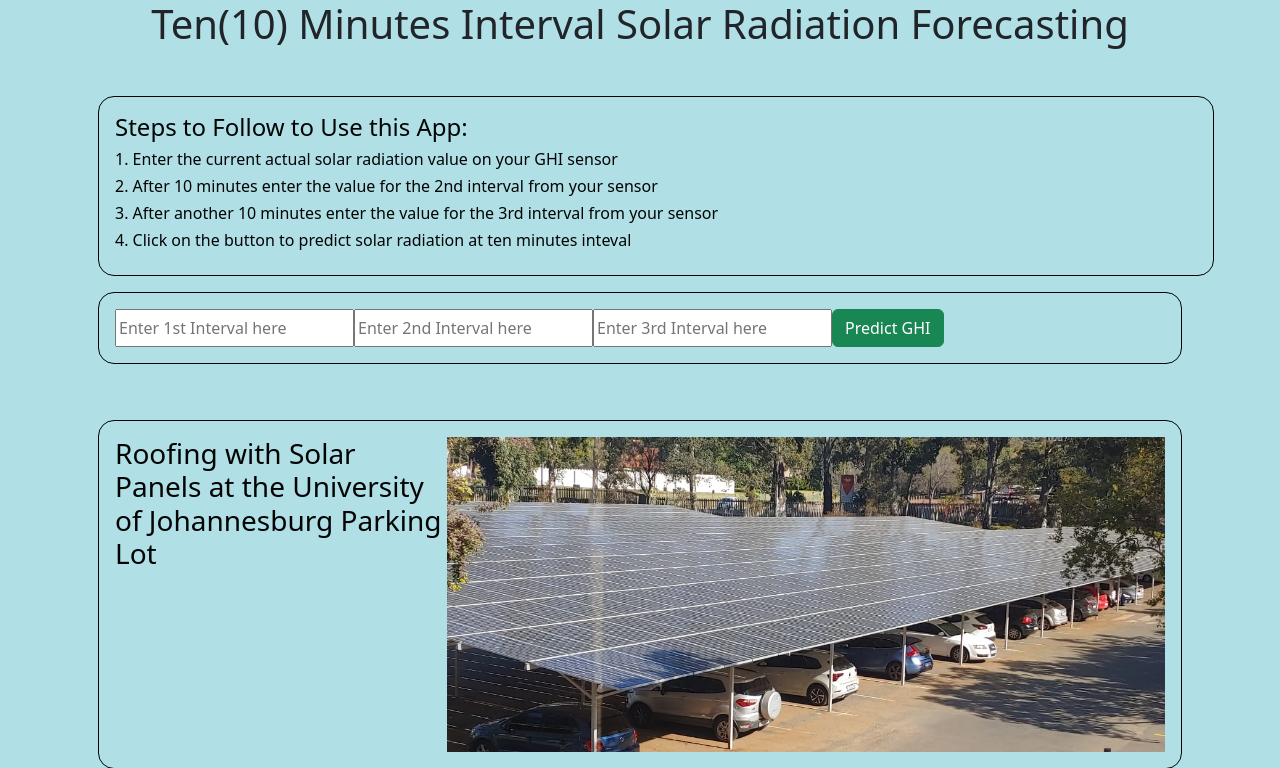
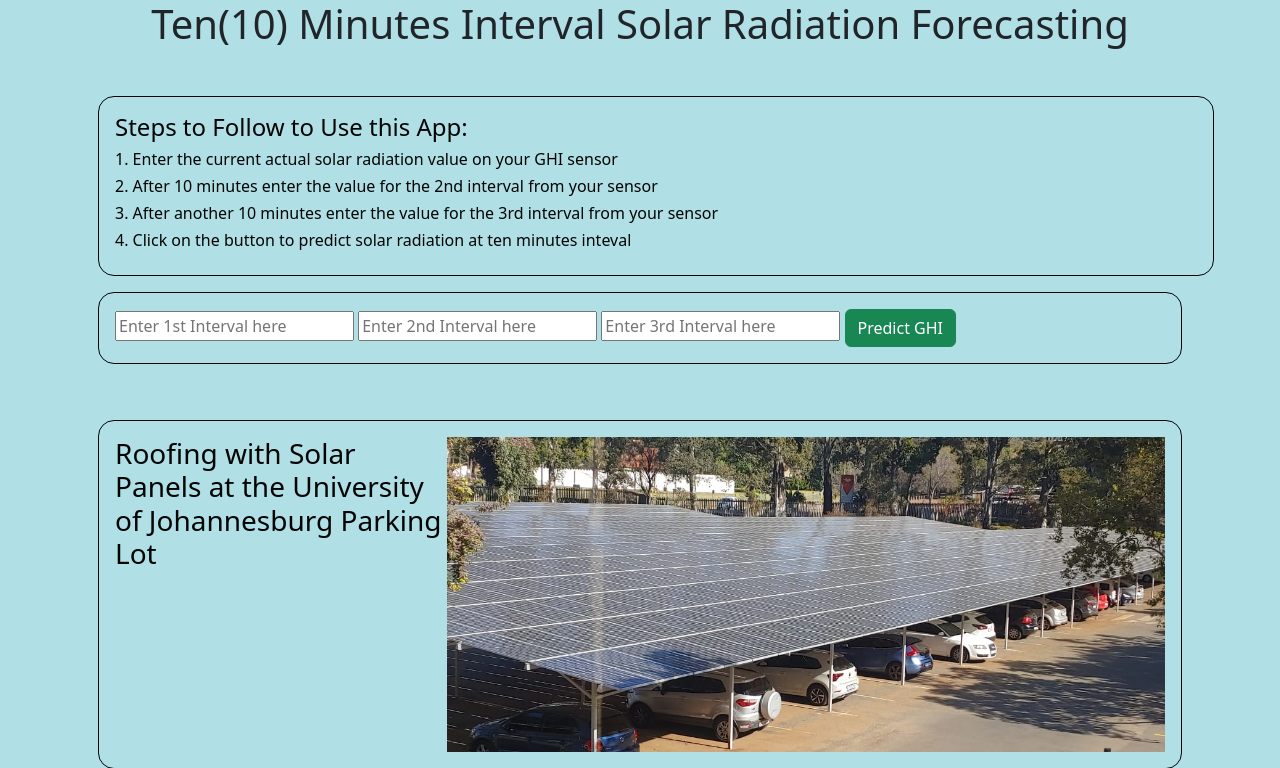
Before and after one commit to Capstone-project-group-7/solar-power-app, a Flask app: page / in a window 1280 px wide. Shown: the top 768 px of the page. Run offline with Flask 2, Linux system fonts and the light colour scheme; some libraries are stand-ins or nearby versions.

Commit message:
make it better

```diff
--- a/templates/index.html
+++ b/templates/index.html
@@ -22,7 +22,10 @@
 
 </head>
 
-<body style="background-color:powderblue;">
+<body style="background-color:powderblue; @media screen (min-width: 768px) {
+    background-image: conic-gradient(red, yellow, blue)
+
+}">
 <div class="container">
     <h1 style="text-align: center; ">Ten(10) Minutes Interval Solar Radiation Forecasting</h1>
     <br>
@@ -45,7 +48,7 @@
     border-radius: 1em;
     padding: 1em;
     margin: 1em;
-    display : flex">
+    display : inline-flexbox">
 
         <input type="text" name="first_interval" placeholder="Enter 1st Interval here" required="required" />
         <input type="text" name="second_interval" placeholder="Enter 2nd Interval here" required="required" />
```
